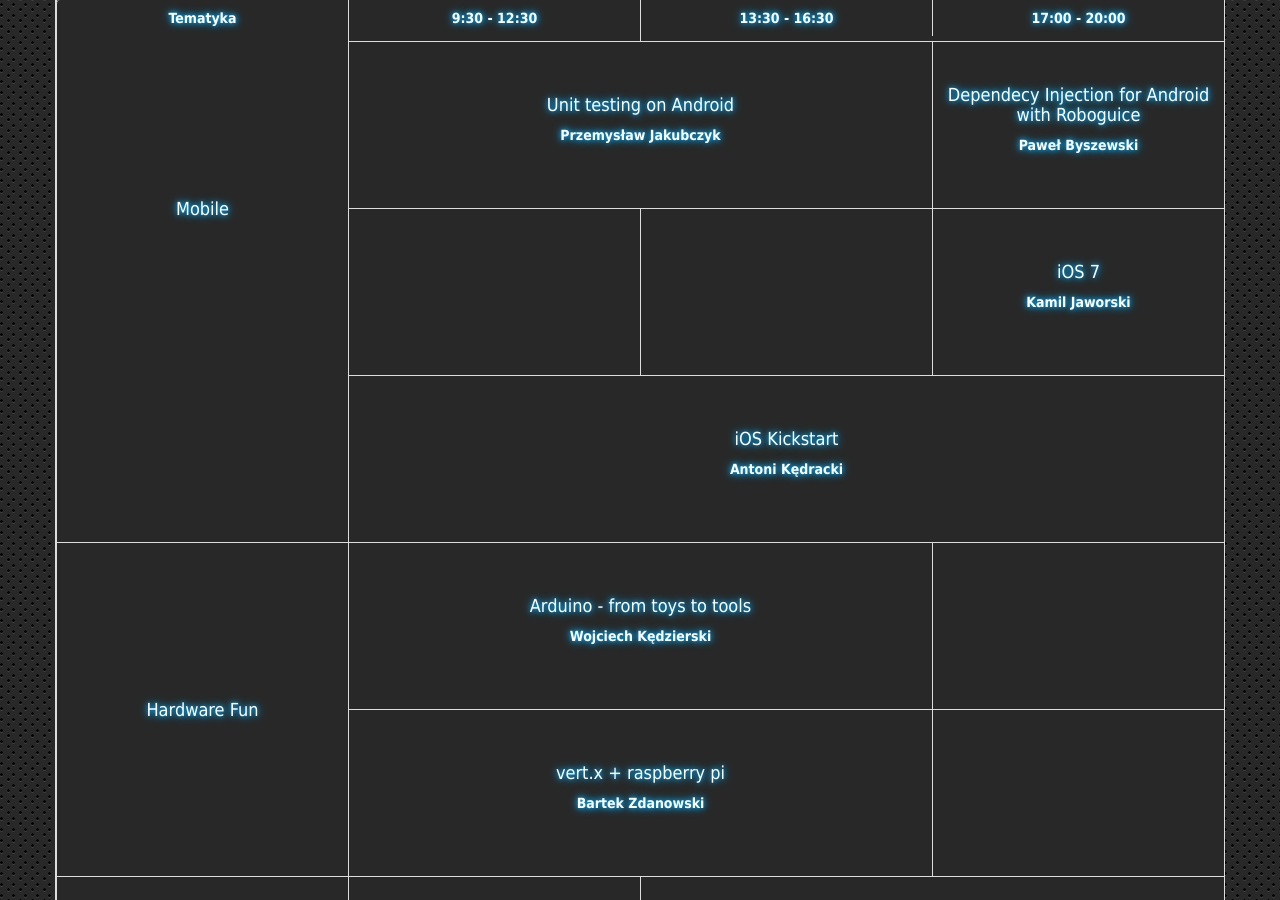
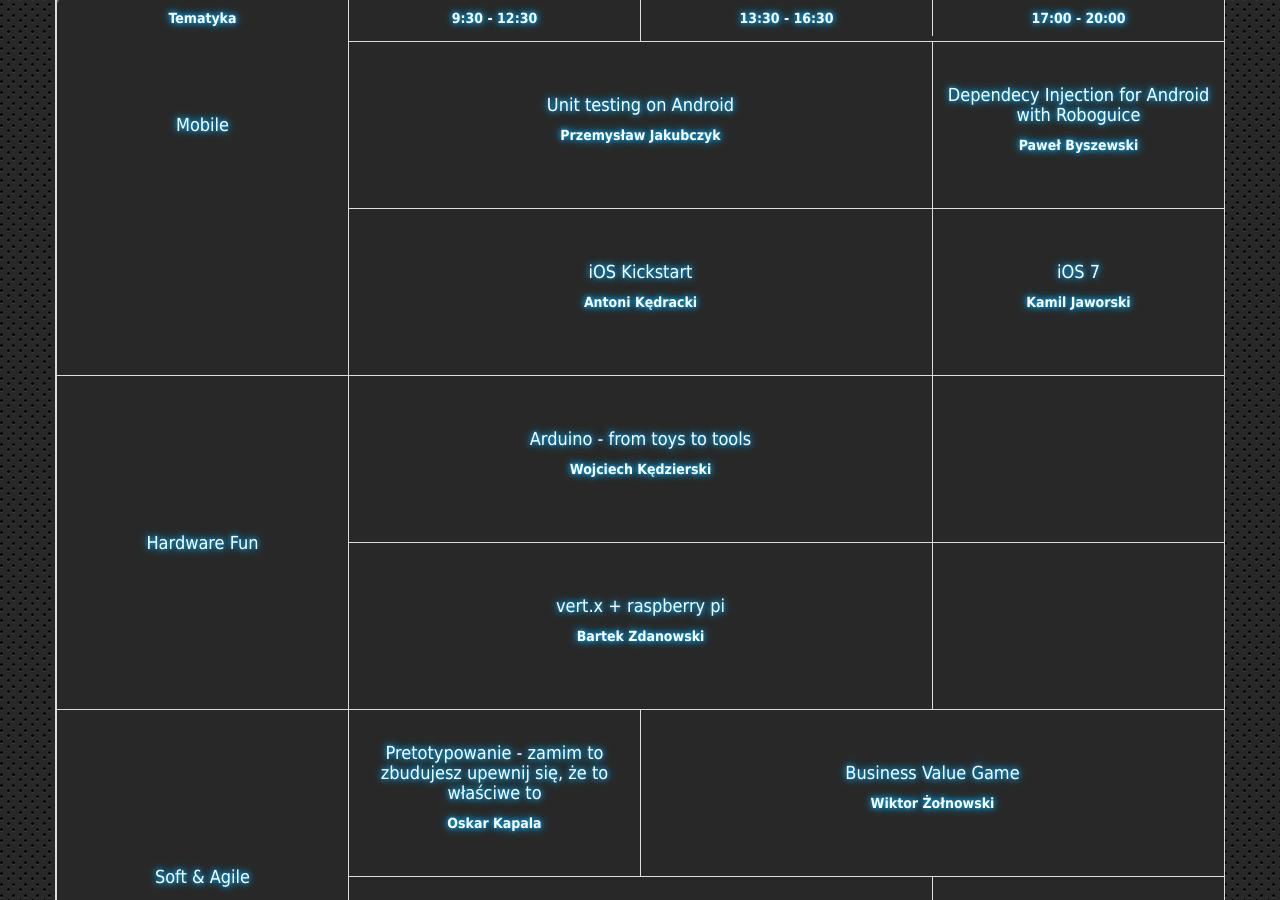
Before and after one commit to wojtekerbetowski/warsjawa2013, a Jekyll site: the page built from index.html, in a window 1280 px wide and 900 px high, scrolled down 3803 px. Built offline with Jekyll 4.4.1, drawn with Linux system fonts in a browser that asks for light colours; part of the change alters nothing that is shown.

```diff
--- a/index.html
+++ b/index.html
@@ -395,8 +395,16 @@ do w/w narzędzi skonfigurowany dostęp z konsoli"
         requirements: "Warsztat będzie na zasadzie \"code with me if you want\". Zatem jeśli uczestnik chciałby wprowadzać zmiany i eksperymentować na swoim laptopie to wtedy powinien mieć przygotowane środowisko do developowania na Androida. Jeśli natomiast woli aktywnie uczestniczyć w omawianiu pomysłów i sposobów na rozwiązania problemów, a następnie oglądać ich implementację na projektorze to taka postawa tez jest mile widziana."
 
     - talks:
-      - id: empty
-      - id: empty
+      - id: ios_kickstart
+        slots: 2
+        title: iOS Kickstart
+        speaker:
+          name: Antoni Kędracki
+          photo: /img/speakers/antoni_kedracki.png
+        bio: "Lead iOS w firmie Polidea. Współorganizator Mobile Warsaw. Od samego początku swojej kariery związany nierozłącznie z platformami mobilnymi. Po pierwszych doświadczeniach zebranych na BlackBerry i Androidzie, wyspecializował się w iOS."
+        description: "Powszechna opinia głosi, że nie jest łatwo zacząć pisać aplikacje na iOS. Konieczny jest dość drogi sprzęt, a epitet chyba najlepiej pasujący do Objective-C to “egzotyczny”. Jednak z odrobiną wytrwałości możliwe jest stworzenie naprawde wysokiej jakości aplikacji. Zarówno z punktu widzenia rzemiosła, jak i oceny użytkowników.<br/><br/>W ramach warsztatów wspólnie napiszemy prostą aplikację typu “List-Detail”. Poznając w międzyczasie Objective-C i podstawowe części składowe iOS."
+        requirements: "By aktywnie uczestniczyć w warsztatach konieczny będzie Mac z:<ul><li>XCode (najlepiej 4.6+)</li><li>klientem git'a (polecam Sourcetree)</li></ul>"
+        spots: 25
 
       - id: ios7
         title: iOS 7
@@ -407,18 +415,6 @@ do w/w narzędzi skonfigurowany dostęp z konsoli"
         description: TBD
         requirements: TBD
         spots: 30
-
-    - talks:
-      - id: ios_kickstart
-        slots: 3
-        title: iOS Kickstart
-        speaker:
-          name: Antoni Kędracki
-          photo: /img/speakers/antoni_kedracki.png
-          bio: "Lead iOS w firmie Polidea. Współorganizator Mobile Warsaw. Od samego początku swojej kariery związany nierozłącznie z platformami mobilnymi. Po pierwszych doświadczeniach zebranych na BlackBerry i Androidzie, wyspecializował się w iOS."
-        description: "Powszechna opinia głosi, że nie jest łatwo zacząć pisać aplikacje na iOS. Konieczny jest dość drogi sprzęt, a epitet chyba najlepiej pasujący do Objective-C to “egzotyczny”. Jednak z odrobiną wytrwałości możliwe jest stworzenie naprawde wysokiej jakości aplikacji. Zarówno z punktu widzenia rzemiosła, jak i oceny użytkowników.<br/><br/>W ramach warsztatów wspólnie napiszemy prostą aplikację typu “List-Detail”. Poznając w międzyczasie Objective-C i podstawowe części składowe iOS."
-        requirements: "By aktywnie uczestniczyć w warsztatach konieczny będzie Mac z:<ul><li>XCode (najlepiej 4.6+)</li><li>klientem git'a (polecam Sourcetree)</li></ul>"
-        spots: 25
 
 - name: Hardware Fun
   paths:
```
